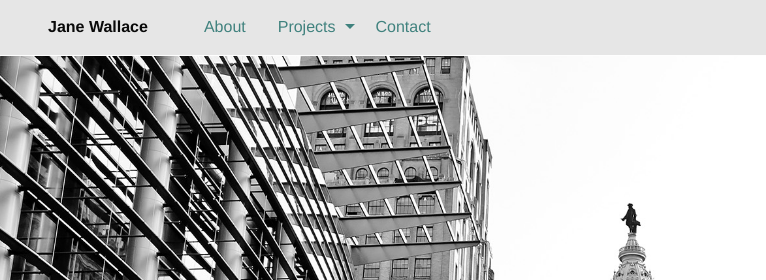
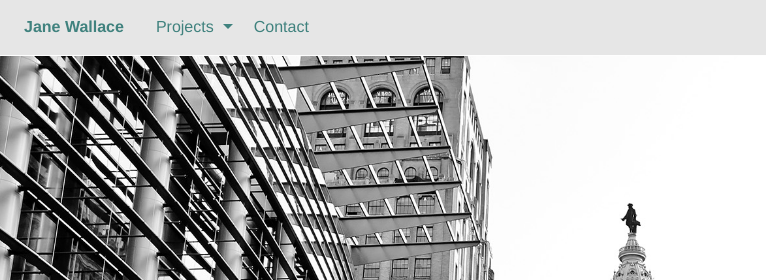
Before and after one commit to jane3wallace/portfolio-site, a plain HTML site: page index.html in a window 1280 px wide. Shown: the top 280 px of the page, 0-766 px from the left. Drawn offline with nearby package versions, Linux system fonts and the light colour scheme.

Commit message:
updated navigation and menu

```diff
--- a/index.html
+++ b/index.html
@@ -28,8 +28,8 @@
 			<nav class="top-bar" id="nav-menu"  role="navigation">
 			    <div class="top-bar-left">
 		            <ul class="dropdown menu vertical medium-horizontal" data-dropdown-menu data-responsive-menu="drilldown medium-dropdown">
-		            	<li class="menu-text show-for-medium site-name">Jane Wallace</li>
-		                <li><a href="index.html">About</a></li>
+		                <li class="show-for-medium"><a href="index.html"><strong>Jane Wallace</strong></a></li>
+		                <li class="show-for-small-only"><a href="index.html">Top</a></li>
 		                <li class="is-dropdown-submenu-parent is-down-arrow">
 		                	<a>Projects</a>
 		                	<ul class="submenu menu vertical" data-submenu>
```
